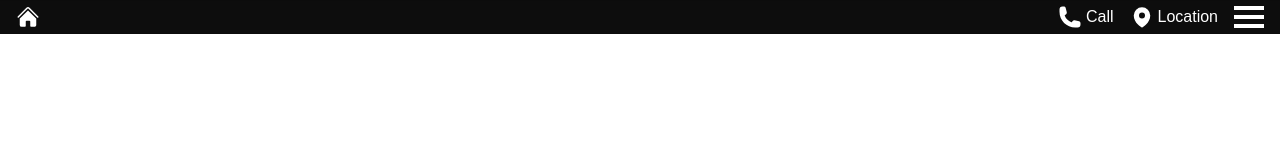
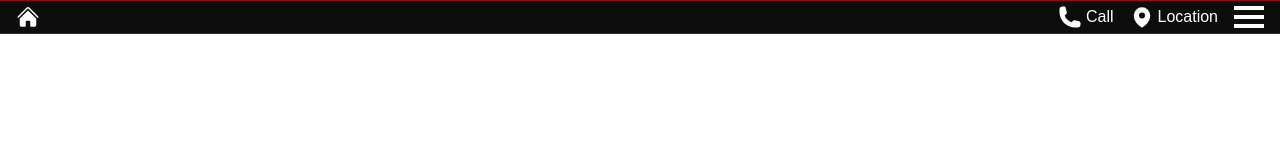
Before and after one commit to jwellmann4167/imed2315-Spring-2024, a website: page snazzy.html in a window 1280 px wide. Drawn offline with Linux system fonts and the light colour scheme.

Commit message:
2nd color update

```diff
--- a/css/snazzymenu.css
+++ b/css/snazzymenu.css
@@ -87,8 +87,8 @@
 }
 
 .snazzymenu {
-    border-bottom: 1px solid rgba(0, 0, 0, .1);
-    border-top: 1px solid rgba(0, 0, 0, .1);
+    border-bottom: 1px solid #8f090f;
+    border-top: 1px solid #8f090f;
     position: absolute;
     width: 100%;
     z-index: 999
@@ -135,7 +135,7 @@
 }
 
 .close-overlay {
-    background: rgba(0, 0, 0, .1);
+    background: #8f090f;
     bottom: 0;
     height: 100%;
     left: 0;
```
